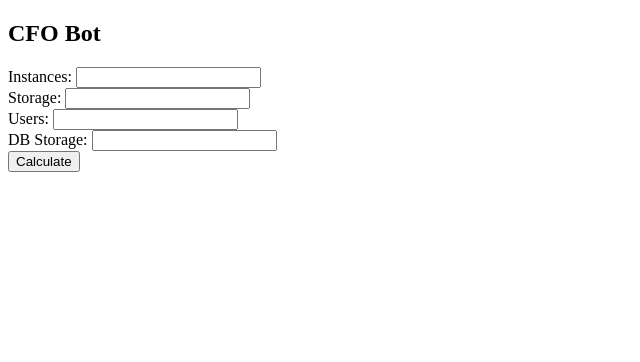
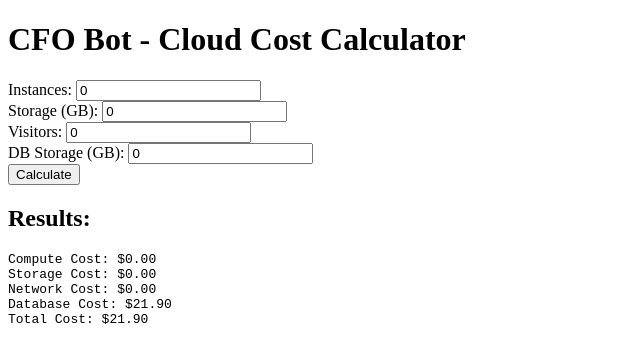
Before and after one commit to aizadaa13/cfo-bot-uni, a plain HTML site: page index.html in a window 1280 px wide. Both pictures are taken after a click on the button "Calculate". Shown: the whole page, without its empty margins (0-640 px from the left). Drawn offline with Linux system fonts and the light colour scheme.

Commit message:
Update index.html

```diff
--- a/index.html
+++ b/index.html
@@ -1,43 +1,57 @@
 <!DOCTYPE html>
-<html>
+<html lang="en">
+<head>
+  <meta charset="UTF-8">
+  <title>CFO Bot</title>
+</head>
 <body>
+  <h1>CFO Bot - Cloud Cost Calculator</h1>
 
-<h2>CFO Bot</h2>
+  <label>Instances: <input type="number" id="instances" value="0"></label><br>
+  <label>Storage (GB): <input type="number" id="storage" value="0"></label><br>
+  <label>Visitors: <input type="number" id="visitors" value="0"></label><br>
+  <label>DB Storage (GB): <input type="number" id="db" value="0"></label><br>
 
-Instances: <input id="i"><br>
-Storage: <input id="s"><br>
-Users: <input id="u"><br>
-DB Storage: <input id="d"><br>
+  <button onclick="calculate()">Calculate</button>
 
-<button onclick="calc()">Calculate</button>
+  <h2>Results:</h2>
+  <pre id="results"></pre>
 
-<p id="r"></p>
+  <script>
+    function calculate() {
+      const H = 730;         // hours per month
+      const r = 0.05;        // compute per hour
+      const Ps = 0.08;       // storage per GB
+      const Pe = 0.09;       // network per GB
+      const Idb = 0.03;      // DB instance per hour
+      const Pdb = 0.10;      // DB storage per GB
+      const free_egress = 5; // GB free tier
 
-<script>
-function calc(){
-let n=i.value||0;
-let S=s.value||0;
-let u=u.value||0;
-let d=d.value||0;
+      // Берём значения из полей
+      let n = Number(document.getElementById('instances').value);
+      let S = Number(document.getElementById('storage').value);
+      let visitors = Number(document.getElementById('visitors').value);
+      let Sdb = Number(document.getElementById('db').value);
 
-let H=720;
-let r=0.04;
-let Ps=0.025;
-let Pe=0.07;
-let Idb=0.02;
-let Pdb=0.08;
+      // Считаем egress из посетителей
+      let E = visitors * 2 / 1024; // GB
+      E = Math.max(0, E - free_egress);
 
-let compute=n*r*H;
-let storage=S*Ps;
-let E=(u*3)/1024;
-let network=E<=10?0:(E-10)*Pe;
-let db=(Idb*H)+(d*Pdb);
+      // Считаем компоненты
+      let compute_cost = n * r * H;
+      let storage_cost = S * Ps;
+      let network_cost = E * Pe;
+      let db_cost = Idb * H + Sdb * Pdb;
+      let total_cost = compute_cost + storage_cost + network_cost + db_cost;
 
-let total=compute+storage+network+db;
-
-r.innerHTML="Total: $"+total.toFixed(2);
-}
-</script>
-
+      // Выводим результат
+      document.getElementById('results').textContent =
+        `Compute Cost: $${compute_cost.toFixed(2)}\n` +
+        `Storage Cost: $${storage_cost.toFixed(2)}\n` +
+        `Network Cost: $${network_cost.toFixed(2)}\n` +
+        `Database Cost: $${db_cost.toFixed(2)}\n` +
+        `Total Cost: $${total_cost.toFixed(2)}`;
+    }
+  </script>
 </body>
 </html>
```
